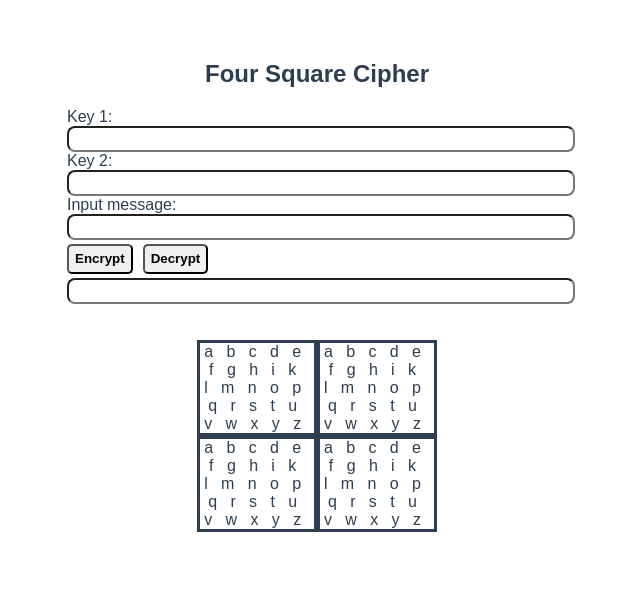
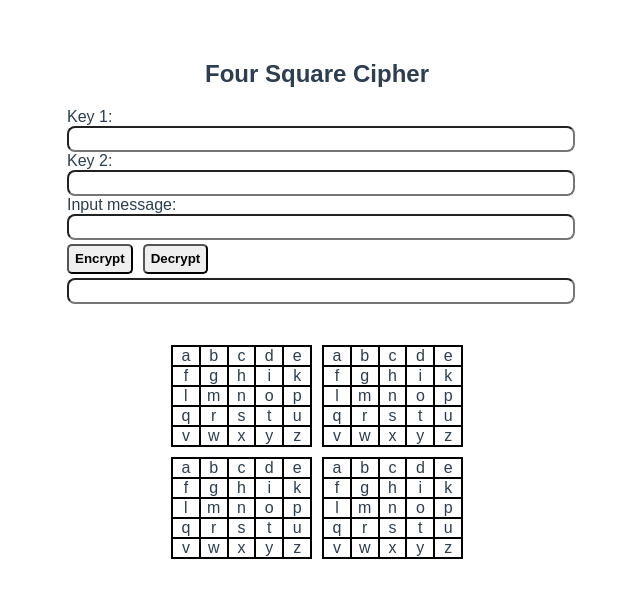
Before and after one commit to LucAndre91/four-square-cipher, a Vue app: page / in a window 1280 px wide. Shown: the top 598 px of the page, without its empty margins (323-963 px from the left). Built offline with nearby package versions, Linux system fonts and the light colour scheme.

Commit message:
add grid lines around letters

```diff
--- a/src/components/Cipher.vue
+++ b/src/components/Cipher.vue
@@ -26,9 +26,9 @@
       <div class="squares">
         <div class="row">
           <div class="col">
-            <div v-for="row in regSquare" :key="row">
-              <span v-for="letter in row" :key="letter">
-                {{letter}} &nbsp;
+            <div class="squareRow" v-for="row in regSquare" :key="row">
+              <span class="grid" v-for="letter in row" :key="letter">
+                {{letter}}
               </span>
             </div>
           </div>
@@ -36,9 +36,9 @@
 
 
           <div class="col">
-            <div v-for="row in squareOne" :key="row">
-              <span v-for="(letter) in row" :key="letter">
-                {{letter}} &nbsp;
+            <div class="squareRow" v-for="row in squareOne" :key="row">
+              <span class="grid" v-for="(letter) in row" :key="letter">
+                {{letter}}
               </span>
             </div>
           </div>
@@ -48,17 +48,17 @@
 
         <div class="row">
           <div class="col">
-            <div v-for="row in squareTwo" :key="row">
-              <span v-for="letter in row" :key="letter">
-                {{letter}} &nbsp;
+            <div class="squareRow" v-for="row in squareTwo" :key="row">
+              <span class="grid" v-for="letter in row" :key="letter">
+                {{letter}}
               </span>
             </div>
           </div>
 
           <div class="col">
-            <div v-for="row in regSquare" :key="row">
-              <span v-for="letter in row" :key="letter">
-                  {{letter}} &nbsp;
+            <div class="squareRow" v-for="row in regSquare" :key="row">
+              <span class="grid" v-for="letter in row" :key="letter">
+                  {{letter}}
               </span>
             </div>
           </div>
@@ -261,13 +261,21 @@ export default {
   cursor: pointer;
 }
 .col {
-  width: 9%;
-  border-style: solid;
+  width: 11%;
+  border: 1px solid black;
+  margin: 5px;
 }
 .row {
   display: flex;
   align-items: center;
   justify-content: center;
+}
+.grid {
+  border: 1px solid black;
+  width: 200%;
+}
+.squareRow {
+  display: flex;
 }
 h3 {
   margin: 40px 0 0;
```
